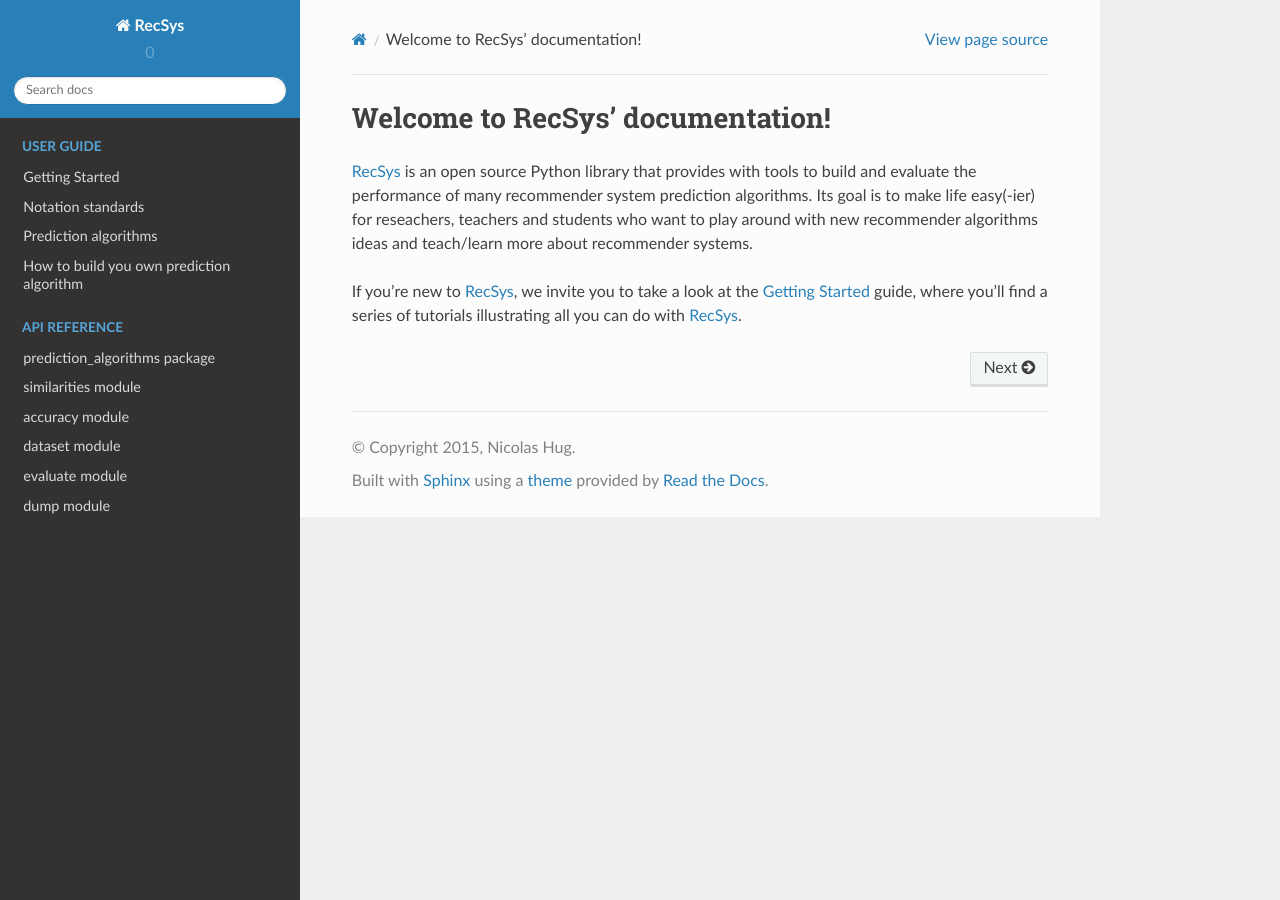
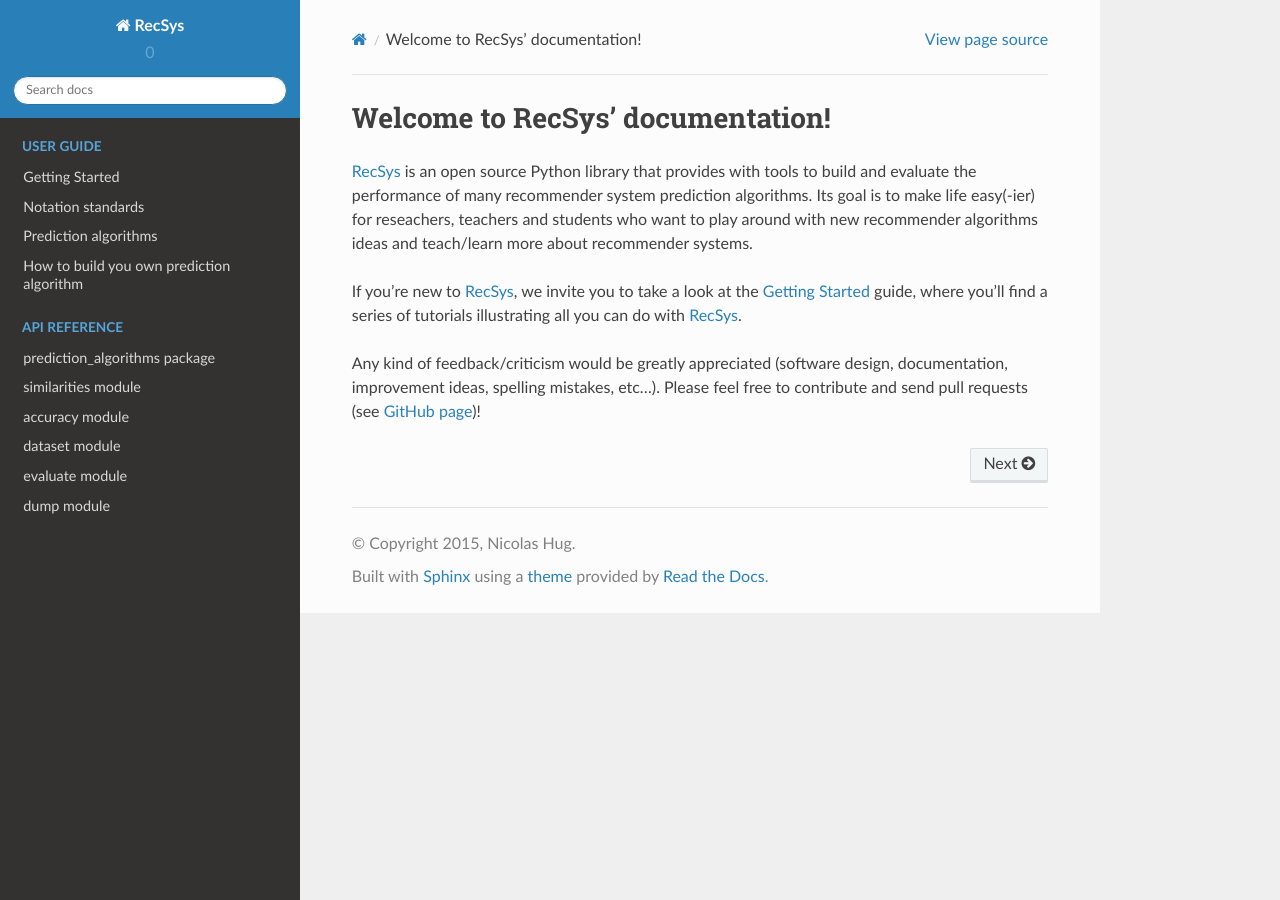
Before and after one commit to NicolasHug/Surprise, a Sphinx documentation site: the page built from doc/source/index.rst, in a window 1280 px wide. Built offline with Sphinx 7.4.7 and the Read the Docs theme 2.0.0, drawn with Linux system fonts in a browser that asks for light colours.

Commit message:
added link to github in docs

```diff
--- a/doc/source/index.rst
+++ b/doc/source/index.rst
@@ -18,6 +18,11 @@
 you to take a look at the :ref:`getting_started` guide, where you'll find a
 series of tutorials illustrating all you can do with  `RecSys
 <https://nicolashug.github.io/RecSys/>`_.
+
+Any kind of feedback/criticism would be greatly appreciated (software design,
+documentation, improvement ideas, spelling mistakes, etc...). Please feel free
+to contribute and send pull requests (see `GitHub page
+<https://github.com/NicolasHug/RecSys>`_)!
 
 
 .. toctree::
```
